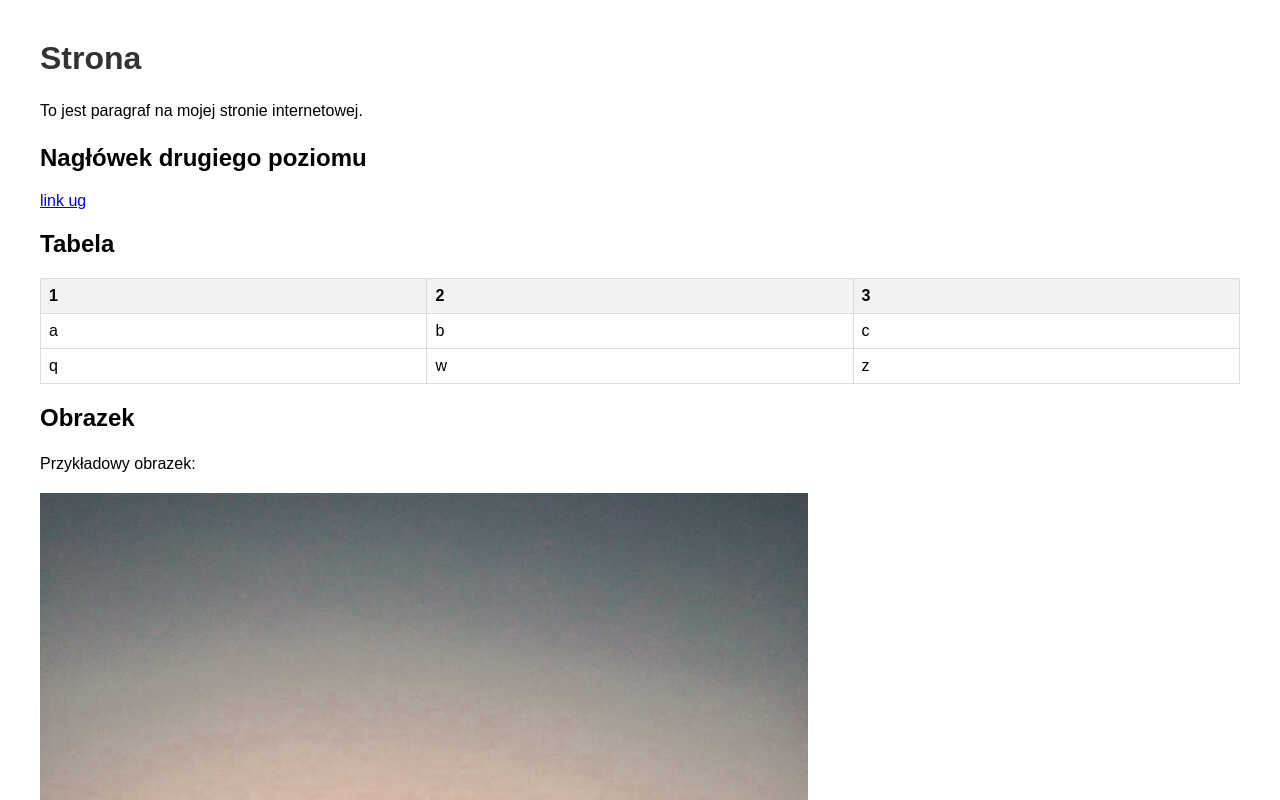
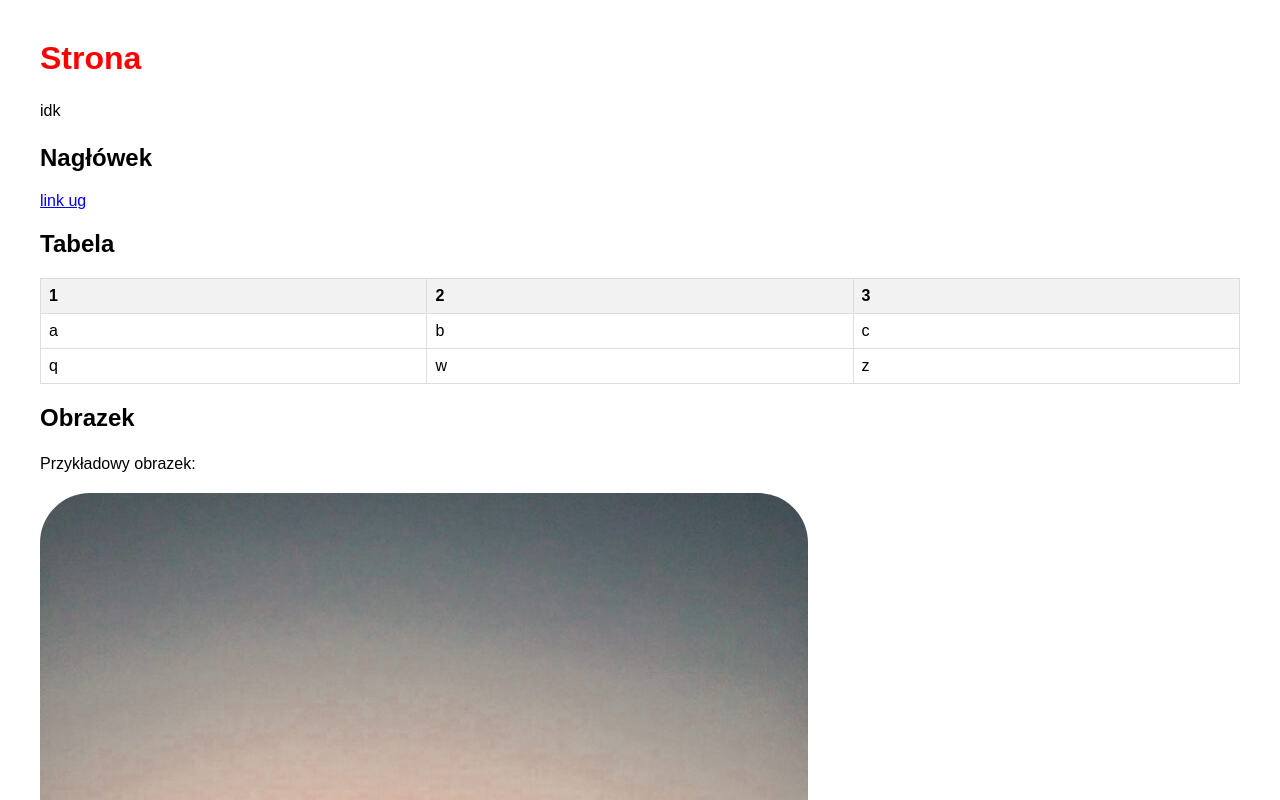
Before and after one commit to Alicja141004/strona, a plain HTML site: page index.html in a window 1280 px wide. Shown: the top 800 px of the page. Drawn offline with Linux system fonts and the light colour scheme.

Commit message:
Update index.html

```diff
--- a/index.html
+++ b/index.html
@@ -3,14 +3,14 @@
 <head>
     <meta charset="UTF-8">
     <meta name="viewport" content="width=device-width, initial-scale=1.0">
-    <title>Moja Strona WWW</title>
+    <title>Strona</title>
     <style>
         body {
             font-family: Arial, sans-serif;
             margin: 40px;
         }
         h1 {
-            color: #333;
+            color: red;
         }
         p {
             line-height: 1.6;
@@ -30,15 +30,16 @@
         img {
             max-width: 100%;
             height: auto;
+            border-radius: 50px;
         }
     </style>
 </head>
 <body>
     <h1>Strona</h1>
 
-    <p>To jest paragraf na mojej stronie internetowej.</p>
+    <p>idk</p>
 
-    <h2>Nagłówek drugiego poziomu</h2>
+    <h2>Nagłówek</h2>
 
     <a href="https://ug.edu.pl/">link ug</a>
 
```
